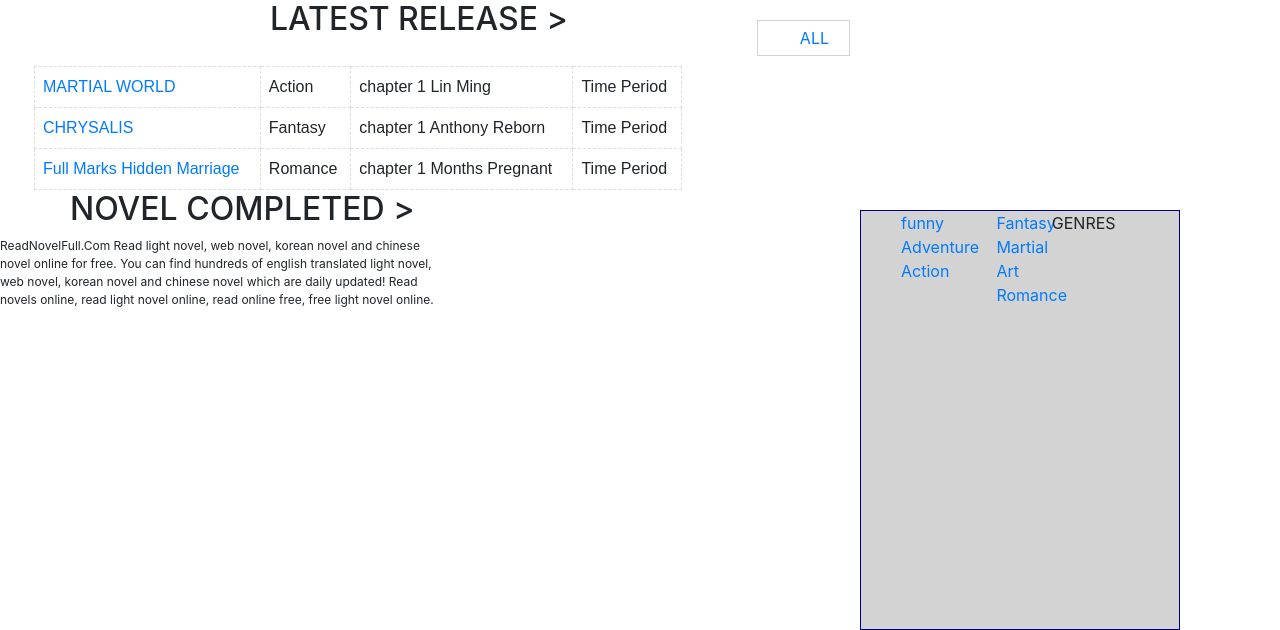
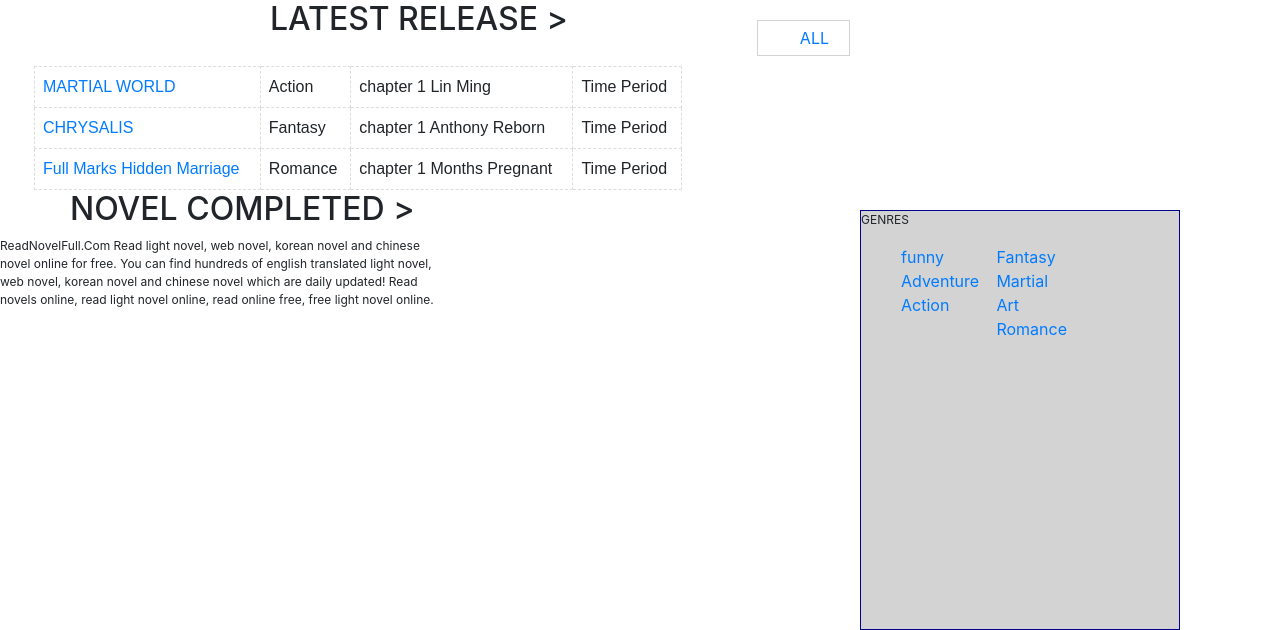
Before and after one commit to Aakashp20/Novelproj, a Django app: page /novel/home/ in a window 1280 px wide. Shown: the part 458-1088 px from the top of the page. Run offline with Django 3.2, Linux system fonts and the light colour scheme; data comes from the database, SQL or seed files in the repository; some libraries are stand-ins or nearby versions.

Commit message:
aaka commit

```diff
--- a/novel/static/css/style.css
+++ b/novel/static/css/style.css
@@ -114,7 +114,7 @@
 	padding: 10px;
     margin: 5px;
   	float: left;
-  	position: relative;
+  	/*position: relative;*/
   	max-width: 800px;
   	margin: 0 auto;
 
--- a/novel/templates/home.html
+++ b/novel/templates/home.html
@@ -91,7 +91,8 @@
 
 </div>
 
-<div class="div1">GENRES
+<div class="div1">
+	<p>GENRES</p>
 	<ul class="Inner_submenu1">
 		{% for x in category_list4 %}
 		<li class="submenu_item"><a href="{% url 'novels' x %}">{{ x }}</a></li>
@@ -104,8 +105,7 @@
 	</ul>
 </div>
 
-<h2>NOVEL COMPLETED > </h2>
-
+<div> <h2>NOVEL COMPLETED > </h2></div>
 
 <div class="row">
 	{% for x in book_list1 %}
```
